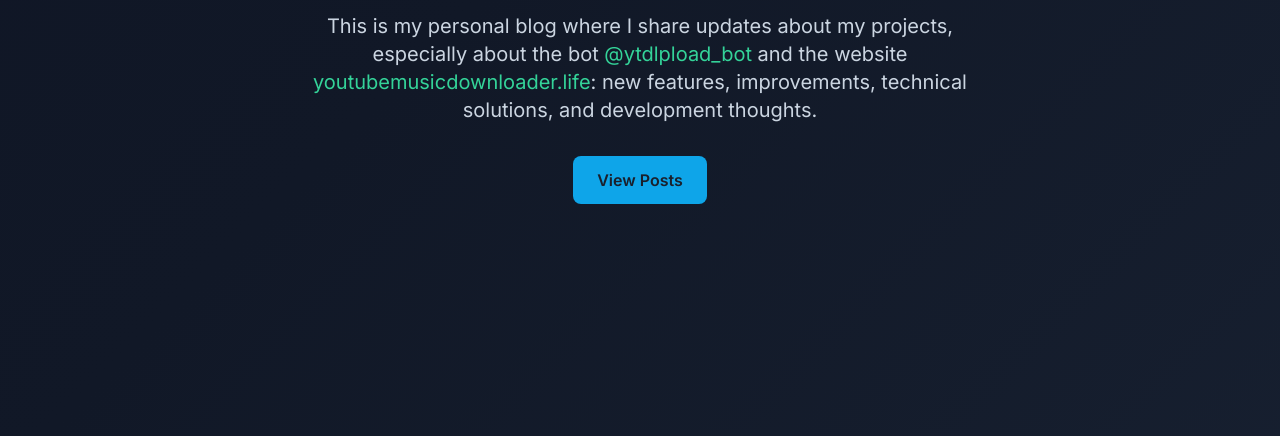
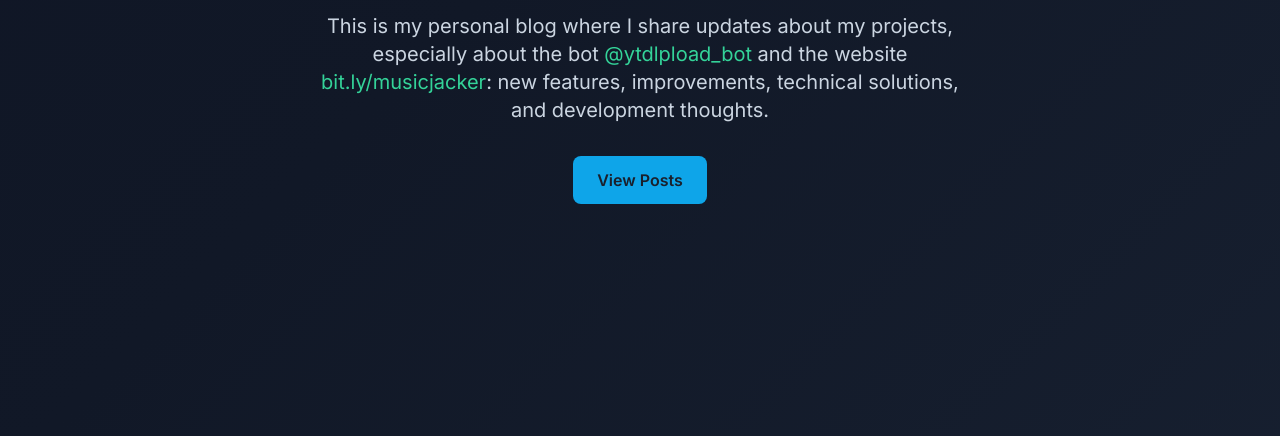
Before and after one commit to thebitsamuraii23/miniblog, a plain HTML site: page index.html in a window 1280 px wide. Shown: the part 364-800 px from the top of the page. Drawn offline with nearby package versions, Linux system fonts and the light colour scheme.

Commit message:
Update index.html

```diff
--- a/index.html
+++ b/index.html
@@ -1,4 +1,3 @@
-
 <!DOCTYPE html>
 <html lang="ru">
 <head>
@@ -705,7 +704,7 @@
             <p class="text-xl text-slate-300 max-w-2xl mb-8 fade-in-4" data-translate-key="homeDescription">
                 Это мой личный блог, где я делюсь обновлениями о своих проектах,
                 особенно о боте <a href="https://t.me/ytdlpload_bot" target="_blank" rel="noopener noreferrer" class="text-emerald-400 hover:underline">@ytdlpload_bot</a>
-                и сайте <a href="https://youtubemusicdownloader.life" target="_blank" rel="noopener noreferrer" class="text-emerald-400 hover:underline">youtubemusicdownloader.life</a>:
+                и сайте <a href="https://bit.ly/musicjacker" target="_blank" rel="noopener noreferrer" class="text-emerald-400 hover:underline">bit.ly/musicjacker</a>:
                 новые функции, улучшения, технические решения и мысли о разработке.
             </p>
             <a href="#posts" class="btn-primary fade-in-5" data-translate-key="homeViewPostsButton">Посмотреть посты</a>
@@ -815,7 +814,7 @@
                             Надеюсь, вам понравится это обновление!
                         </p>
                         <p class="text-slate-300">
-                            Также не забывайте про наш сайт <a href="https://youtubemusicdownloader.life" target="_blank" rel="noopener noreferrer" class="text-sky-400 hover:underline">youtubemusicdownloader.life</a>
+                            Также не забывайте про наш сайт <a href="https://bit.ly/musicjacker" target="_blank" rel="noopener noreferrer" class="text-sky-400 hover:underline">bit.ly/musicjacker</a>
                             и наш Telegram-канал: <a href="https://t.me/ytdlpdeveloper" target="_blank" rel="noopener noreferrer" class="text-sky-400 hover:underline">@ytdlpload_bot</a>.
                         </p>
                         <img src="https://placehold.co/600x200/1a202c/60a5fa?text=Bot+Search+Update" alt="Поиск музыки в боте" class="w-full h-48 object-cover rounded-lg my-4">
@@ -836,7 +835,7 @@
                             I hope you enjoy this update!
                         </p>
                         <p class="text-slate-300">
-                            Also, don't forget about our website <a href="https://youtubemusicdownloader.life" target="_blank" rel="noopener noreferrer" class="text-sky-400 hover:underline">youtubemusicdownloader.life</a>
+                            Also, don't forget about our website <a href="https://bit.ly/musicjacker" target="_blank" rel="noopener noreferrer" class="text-sky-400 hover:underline">bit.ly/musicjacker</a>
                             and our Telegram channel: <a href="https://t.me/ytdlpdeveloper" target="_blank" rel="noopener noreferrer" class="text-sky-400 hover:underline">@ytdlpdeveloper</a>.
                         </p>
                         <img src="https://placehold.co/600x200/1a202c/60a5fa?text=Bot+Search+Update" alt="Bot Music Search" class="w-full h-48 object-cover rounded-lg my-4">
@@ -1082,7 +1081,7 @@
                 navHome: "Главная",
                 navPosts: "Посты",
                 homeTitle: "Привет! Это <span class=\"text-emerald-400\">DevVibes</span>",
-                homeDescription: "Это мой личный блог, где я делюсь обновлениями о своих проектах, особенно о боте <a href=\"https://t.me/ytdlpload_bot\" target=\"_blank\" rel=\"noopener noreferrer\" class=\"text-emerald-400 hover:underline\">@ytdlpload_bot</a> и сайте <a href=\"https://youtubemusicdownloader.life\" target=\"_blank\" rel=\"noopener noreferrer\" class=\"text-emerald-400 hover:underline\">youtubemusicdownloader.life</a>: новые функции, улучшения, технические решения и мысли о разработке.",
+                homeDescription: "Это мой личный блог, где я делюсь обновлениями о своих проектах, особенно о боте <a href=\"https://t.me/ytdlpload_bot\" target=\"_blank\" rel=\"noopener noreferrer\" class=\"text-emerald-400 hover:underline\">@ytdlpload_bot</a> и сайте <a href=\"https://bit.ly/musicjacker\" target=\"_blank\" rel=\"noopener noreferrer\" class=\"text-emerald-400 hover:underline\">bit.ly/musicjacker</a>: новые функции, улучшения, технические решения и мысли о разработке.",
                 homeViewPostsButton: "Посмотреть посты",
                 postsHeader: "Последние Обновления",
                 filterAll: "Все",
@@ -1109,7 +1108,7 @@
                 navHome: "Home",
                 navPosts: "Posts",
                 homeTitle: "Hello! This is <span class=\"text-emerald-400\">DevVibes</span>",
-                homeDescription: "This is my personal blog where I share updates about my projects, especially about the bot <a href=\"https://t.me/ytdlpload_bot\" target=\"_blank\" rel=\"noopener noreferrer\" class=\"text-emerald-400 hover:underline\">@ytdlpload_bot</a> and the website <a href=\"https://youtubemusicdownloader.life\" target=\"_blank\" rel=\"noopener noreferrer\" class=\"text-emerald-400 hover:underline\">youtubemusicdownloader.life</a>: new features, improvements, technical solutions, and development thoughts.",
+                homeDescription: "This is my personal blog where I share updates about my projects, especially about the bot <a href=\"https://t.me/ytdlpload_bot\" target=\"_blank\" rel=\"noopener noreferrer\" class=\"text-emerald-400 hover:underline\">@ytdlpload_bot</a> and the website <a href=\"https://bit.ly/musicjacker\" target=\"_blank\" rel=\"noopener noreferrer\" class=\"text-emerald-400 hover:underline\">bit.ly/musicjacker</a>: new features, improvements, technical solutions, and development thoughts.",
                 homeViewPostsButton: "View Posts",
                 postsHeader: "Latest Updates",
                 filterAll: "All",
```
